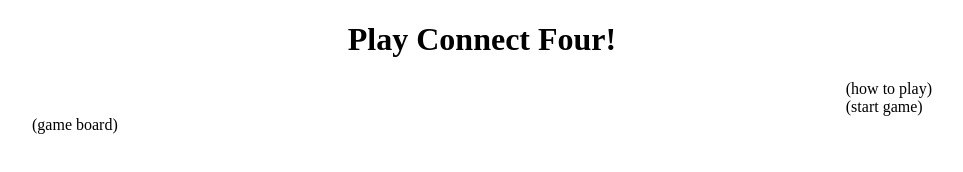
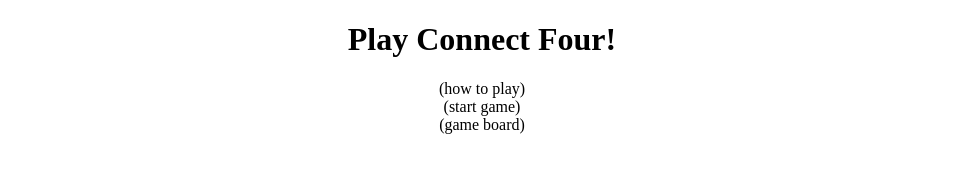
Before and after one commit to taylor-yamashita/connect-four, a plain HTML site: page index.html in a window 1280 px wide. Shown: the whole page, without its empty margins (158-1121 px from the left). Drawn offline with Linux system fonts and the light colour scheme.

Commit message:
Basic layout using flexbox

```diff
--- a/style.css
+++ b/style.css
@@ -1,25 +1,28 @@
-body {
+/* body {
 
-}
+} */
 
 #title {
     text-align: center;
 }
 
 #main {
-    display: grid;
+    display: flex;
+    flex-direction: column;
+    align-items: center;
 }
 
+/* #instructions, #start-game, #game-board {
+} */
+
 #instructions {
-    grid-area: 2 / 6 / 2 / 6;
+    flex: 20%;
 }
 
 #start-game {
-    grid-area: 3 / 6 / 3 / 6;
-
+    flex: 20%;
 }
 
 #game-board {
-    grid-area: 4 / 2 / 5 / 5;
-
+    flex: 50%;
 }
```
